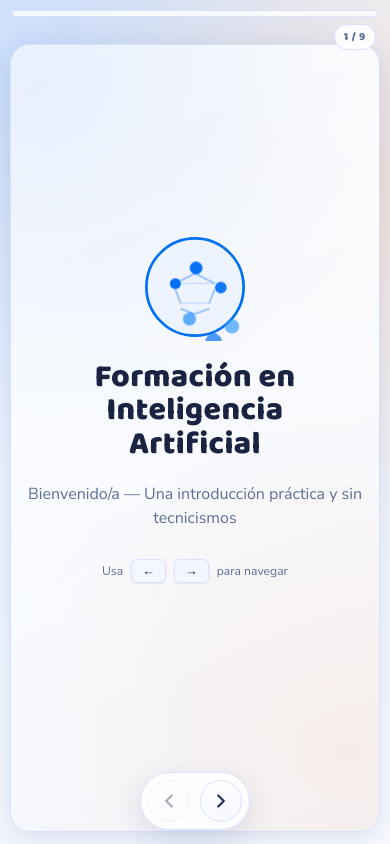
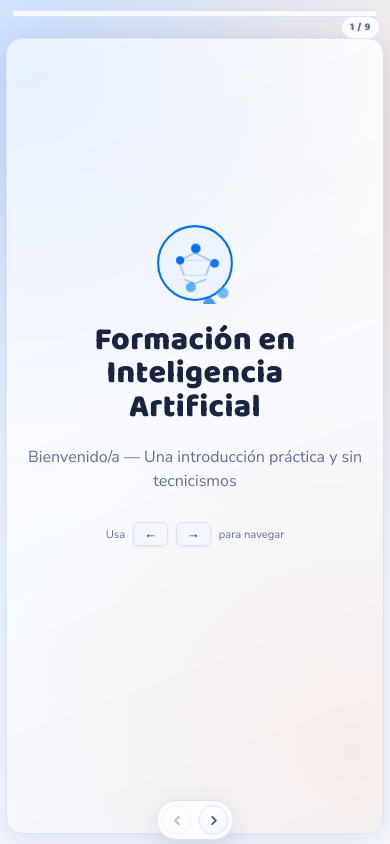
Before and after one commit to DevissonV/copilot-plan-skill-demo, an Angular app: page / in a window 390 px wide. Built offline with nearby package versions, Linux system fonts and the light colour scheme.

Commit message:
feat: se corrige responsive

```diff
--- a/src/app/app.scss
+++ b/src/app/app.scss
@@ -1,7 +1,8 @@
 :host {
   display: block;
-  width: 100vw;
+  width: 100%;
   height: 100vh;
+  min-height: 100dvh;
   overflow: hidden;
   position: relative;
   background: transparent;
@@ -52,14 +53,20 @@
   justify-content: center;
 }
 
+.slide-stage > app-slide {
+  display: block;
+  width: min(100%, 1120px);
+  height: 100%;
+}
+
 .nav-arrows {
   position: fixed;
-  bottom: 20px;
+  bottom: max(14px, env(safe-area-inset-bottom));
   left: 50%;
   transform: translateX(-50%);
   display: flex;
-  gap: 14px;
-  padding: 8px;
+  gap: 12px;
+  padding: 7px;
   border-radius: var(--radius-pill);
   background: rgba(255, 255, 255, 0.84);
   border: 1px solid var(--color-border);
@@ -69,8 +76,8 @@
 }
 
 .nav-btn {
-  width: 46px;
-  height: 46px;
+  width: 44px;
+  height: 44px;
   border-radius: 50%;
   border: 1.5px solid var(--color-border);
   background: linear-gradient(160deg, #ffffff 0%, var(--color-surface-soft) 100%);
@@ -155,11 +162,26 @@
 }
 
 @media (max-width: 768px) {
+  :host {
+    height: 100vh;
+    min-height: 100dvh;
+    overflow: hidden;
+  }
+
   .slide-stage {
-    align-items: stretch;
-    padding: 44px 10px 12px;
+    position: fixed;
+    inset: 0;
+    min-height: 0;
+    align-items: flex-start;
+    padding: 40px 8px 8px;
     overflow-y: auto;
     overflow-x: hidden;
+    -webkit-overflow-scrolling: touch;
+  }
+
+  .slide-stage > app-slide {
+    width: 100%;
+    height: auto;
   }
 
   .progress-bar {
@@ -170,21 +192,26 @@
   }
 
   .slide-counter {
-    top: 24px;
-    right: 14px;
+    top: 20px;
+    right: 12px;
     font-size: 0.7rem;
     padding: 3px 9px;
   }
 
   .nav-arrows {
-    bottom: 14px;
-    gap: 10px;
-    padding: 7px;
+    bottom: max(6px, env(safe-area-inset-bottom));
+    gap: 8px;
+    padding: 6px;
   }
 
   .nav-btn {
-    width: 42px;
-    height: 42px;
+    width: 38px;
+    height: 38px;
+
+    svg {
+      width: 19px;
+      height: 19px;
+    }
   }
 
   .dot-nav {
@@ -201,6 +228,33 @@
 }
 
 @media (max-width: 560px) {
+  .slide-stage {
+    padding: 38px 6px 8px;
+  }
+
+  .slide-counter {
+    top: 16px;
+    right: 10px;
+    font-size: 0.66rem;
+    padding: 2px 8px;
+  }
+
+  .nav-arrows {
+    bottom: max(4px, env(safe-area-inset-bottom));
+    gap: 7px;
+    padding: 4px;
+  }
+
+  .nav-btn {
+    width: 30px;
+    height: 30px;
+
+    svg {
+      width: 15px;
+      height: 15px;
+    }
+  }
+
   .dot-nav {
     display: none;
   }
--- a/src/app/components/slide/slide.component.scss
+++ b/src/app/components/slide/slide.component.scss
@@ -10,6 +10,12 @@ $green: var(--color-success);
 $red: var(--color-danger);
 $radius: var(--radius-md);
 $radius-sm: var(--radius-sm);
+
+:host {
+  display: block;
+  width: 100%;
+  height: 100%;
+}
 
 // ── Stagger animation classes ──────────────────────────
 @for $i from 1 through 5 {
@@ -44,11 +50,12 @@ $radius-sm: var(--radius-sm);
 .slide {
   width: 100%;
   height: 100%;
-  max-height: 100%;
+  max-height: none;
+  min-height: 100%;
   display: flex;
   align-items: center;
   justify-content: center;
-  padding: 48px 56px 76px;
+  padding: clamp(24px, 4vw, 48px) clamp(12px, 4.8vw, 56px) clamp(72px, 9vw, 84px);
   box-sizing: border-box;
   opacity: 0;
   overflow-y: auto;
@@ -63,7 +70,7 @@ $radius-sm: var(--radius-sm);
     radial-gradient(circle at 92% 90%, rgba(255, 143, 61, 0.1) 0%, rgba(255, 143, 61, 0) 46%),
     linear-gradient(160deg, rgba(255, 255, 255, 0.9) 0%, rgba(244, 247, 255, 0.94) 100%);
   border: 1px solid var(--color-border);
-  border-radius: 26px;
+  border-radius: clamp(16px, 2.6vw, 26px);
   box-shadow: var(--shadow-soft);
   backdrop-filter: blur(2px);
 
@@ -122,8 +129,8 @@ $radius-sm: var(--radius-sm);
 }
 
 .cover-icon {
-  width: 130px;
-  height: 130px;
+  width: clamp(82px, 20vw, 130px);
+  height: clamp(82px, 20vw, 130px);
   animation: fadeUp 0.5s ease both;
 
   .pulse-node {
@@ -304,7 +311,7 @@ $radius-sm: var(--radius-sm);
 // ══════════════════════════════════ GENERATIVE AI ═════
 .gen-cards {
   display: grid;
-  grid-template-columns: repeat(3, 1fr);
+  grid-template-columns: repeat(3, minmax(0, 1fr));
   gap: 16px;
 }
 
@@ -408,7 +415,7 @@ $radius-sm: var(--radius-sm);
 // 6-card grid
 .copilot-grid {
   display: grid;
-  grid-template-columns: repeat(3, 1fr);
+  grid-template-columns: repeat(3, minmax(0, 1fr));
   gap: 12px;
 }
 
@@ -924,7 +931,7 @@ $radius-sm: var(--radius-sm);
 // ══════════════════════════════════════ PROMPTING ═════
 .prompt-techniques {
   display: grid;
-  grid-template-columns: repeat(3, 1fr);
+  grid-template-columns: repeat(3, minmax(0, 1fr));
   gap: 16px;
 }
 
@@ -1183,7 +1190,7 @@ $radius-sm: var(--radius-sm);
 
 @media (max-width: 1024px) {
   .slide {
-    padding: 44px 30px 82px;
+    padding: 36px 24px 78px;
   }
 
   .default-layout {
@@ -1211,11 +1218,17 @@ $radius-sm: var(--radius-sm);
 }
 
 @media (max-width: 768px) {
+  :host {
+    height: 100%;
+  }
+
   .slide {
     height: auto;
-    min-height: 100%;
-    padding: 36px 18px 84px;
-    border-radius: 20px;
+    max-height: none;
+    min-height: calc(100dvh - 70px);
+    padding: 28px 14px 122px;
+    border-radius: 16px;
+    overflow-y: visible;
   }
 
   .intro-cards,
@@ -1250,16 +1263,12 @@ $radius-sm: var(--radius-sm);
 
 @media (max-width: 560px) {
   .slide {
-    padding: 30px 14px 90px;
-  }
-
-  .cover-icon {
-    width: 108px;
-    height: 108px;
+    min-height: calc(100dvh - 48px);
+    padding: 22px 10px 126px;
   }
 
   .cover-hint {
-    font-size: 0.76rem;
+    font-size: clamp(0.7rem, 2.8vw, 0.78rem);
   }
 
   .slide-header .slide-tag {
@@ -1273,6 +1282,6 @@ $radius-sm: var(--radius-sm);
   .prompt-card p,
   .do-dont-col li,
   .closing-author {
-    font-size: 0.8rem;
+    font-size: clamp(0.76rem, 3.1vw, 0.84rem);
   }
 }
--- a/src/styles.scss
+++ b/src/styles.scss
@@ -38,7 +38,9 @@ html, body {
   padding: 0;
   width: 100%;
   height: 100%;
-  overflow: hidden;
+  min-height: 100dvh;
+  overflow-x: hidden;
+  overflow-y: hidden;
   font-family: var(--font-body);
   background:
     radial-gradient(circle at 10% 8%, rgba(21, 112, 239, 0.2) 0%, rgba(21, 112, 239, 0) 48%),
@@ -46,6 +48,25 @@ html, body {
     linear-gradient(155deg, #f6f9ff 0%, #eef4ff 48%, #f9fbff 100%);
   color: var(--color-ink-strong);
   -webkit-font-smoothing: antialiased;
+}
+
+app-root {
+  display: block;
+  width: 100%;
+  height: 100%;
+}
+
+@media (max-width: 768px) {
+  html,
+  body,
+  app-root {
+    height: auto;
+    min-height: 100dvh;
+  }
+
+  body {
+    overflow-y: auto;
+  }
 }
 
 h1, h2, h3, h4 {
```
